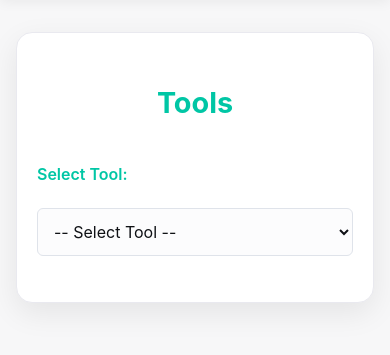
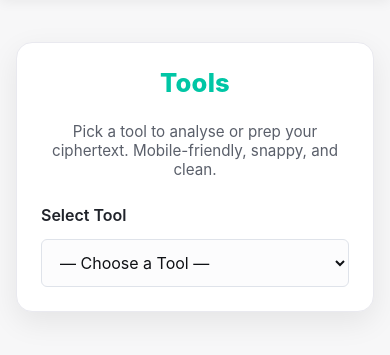
Before and after one commit to Gapryong-Kim/Cryptiq1, a Flask app: page /tools in a window 390 px wide. Shown: the part 68-423 px from the top of the page. Run offline with Flask 3, Linux system fonts and the light colour scheme.

Commit message:
Add files via upload

```diff
--- a/CryptiQ/templates/tools.html
+++ b/CryptiQ/templates/tools.html
@@ -1,57 +1,90 @@
 <!DOCTYPE html>
 <html lang="en">
 <head>
-  <meta charset="utf-8">
+  <meta charset="utf-8" />
   <title>CryptiQ — Tools</title>
   <link rel="stylesheet" href="{{ url_for('static', filename='style.css') }}">
+  <meta name="viewport" content="width=device-width, initial-scale=1" />
   <style>
-    .tools-container {
+    /* ===== Page shell ===== */
+    .tools-shell {
       width: 100%;
-      max-width: 720px;
+      max-width: 820px;
       margin: 120px auto 60px;
       background: var(--panel);
       padding: 40px;
       border-radius: var(--radius-lg);
+      border: 1px solid var(--line);
       box-shadow: var(--elev-shadow);
-      border: 1px solid var(--line);
       display: flex;
       flex-direction: column;
       gap: 18px;
     }
-
-    .tools-container h2 {
+    .tools-title {
       color: var(--accent);
       text-align: center;
-      font-size: 1.8rem;
-      font-weight: 700;
+      font-size: 1.9rem;
+      font-weight: 800;
+      margin: 0 0 6px;
+      letter-spacing: .2px;
+    }
+    .tools-subtitle {
+      text-align: center;
+      color: var(--muted);
+      margin: 0 0 8px;
+      font-size: .95rem;
     }
 
-    .tool-description {
-      color: var(--muted);
-      font-size: 0.95rem;
-      line-height: 1.5;
-      background: var(--panel-2);
-      border: 1px solid var(--line);
-      border-radius: var(--radius-md);
-      padding: 12px 16px;
+    /* Selector row */
+    .tools-row {
+      display: grid;
+      grid-template-columns: 220px 1fr;
+      gap: 14px;
+      align-items: center;
     }
+    .cipher-label { color: var(--text-dim); font-weight: 600; }
 
     #tool-select {
       background: var(--input-bg);
       border: 1px solid var(--input-border);
       border-radius: var(--radius-sm);
       color: var(--text);
-      padding: 12px;
+      padding: 12px 14px;
       font-size: 1rem;
       cursor: pointer;
+      width: 100%;
+      box-sizing: border-box;
+      transition: border-color .18s ease, box-shadow .18s ease, background .18s ease;
     }
     #tool-select:hover { background: var(--input-hover); }
     #tool-select:focus {
       outline: none;
       border-color: var(--accent);
       box-shadow: 0 0 0 2px var(--accent-soft);
+      background: var(--input-focus);
     }
 
+    /* Tool card */
+    .tool-card {
+      background: var(--panel-2);
+      border: 1px solid var(--line);
+      border-radius: var(--radius-md);
+      padding: 16px;
+      display: flex;
+      flex-direction: column;
+      gap: 14px;
+    }
+    .tool-description {
+      color: var(--muted);
+      font-size: .95rem;
+      line-height: 1.55;
+      background: transparent;
+      border-radius: var(--radius-md);
+      padding: 0;
+      margin: 0;
+    }
+
+    /* Inputs */
     textarea {
       width: 100%;
       border-radius: var(--radius-md);
@@ -131,42 +207,63 @@
       color: var(--text);
       font-family: 'Fira Code', monospace;
       font-size: 15px;
-      transition: 0.2s ease;
       text-transform: lowercase;
+      transition: .18s ease;
     }
-
-    .sub-letter-box input:focus {
+    .sub-input:focus {
       outline: none;
       border-color: var(--accent);
       background: var(--input-focus);
       box-shadow: 0 0 0 2px var(--accent-soft);
     }
 
-    @media (max-width: 768px) {
-      .tools-container { padding: 28px 20px; margin: 100px 16px; }
-      #substitution-row { gap: 5px; }
-      .sub-letter-box input { width: 32px; height: 32px; font-size: 14px; }
+    /* Helper bar */
+    .helper-bar {
+      display: flex;
+      flex-wrap: wrap;
+      gap: 10px;
+      justify-content: space-between;
+      align-items: center;
+      border-top: 1px dashed var(--line);
+      padding-top: 12px;
+      margin-top: -4px;
+    }
+    .helper-right { display: flex; gap: 8px; flex-wrap: wrap; }
+
+    /* Mobile tweaks */
+    @media (max-width: 860px) {
+      .tools-shell { margin: 110px 16px 48px; padding: 24px; }
+      .tools-row { grid-template-columns: 1fr; gap: 8px; }
+      .btn { width: 100%; justify-content: center; }
+      .helper-right .btn { width: auto; }
+    }
+    @media (max-width: 480px) {
+      .tools-title { font-size: 1.6rem; }
+      .sub-letter-box { width: 44px; padding: 6px; }
+      .sub-input { width: 32px; height: 32px; font-size: 14px; }
     }
   </style>
 </head>
-
 <body>
   {% include 'base_nav.html' %}
 
-  <div class="tools-container">
-    <h2>Tools</h2>
+  <div class="tools-shell">
+    <h1 class="tools-title">Tools</h1>
+    <p class="tools-subtitle">Pick a tool to analyse or prep your ciphertext. Mobile-friendly, snappy, and clean.</p>
 
-    <label for="tool-select" class="cipher-label">Select Tool:</label>
+    <div class="tools-row">
+      <label for="tool-select" class="cipher-label">Select Tool</label>
       <select id="tool-select">
-      <option value="">-- Select Tool --</option>
+        <option value="">— Choose a Tool —</option>
         <option value="frequency">Frequency Analyzer</option>
         <option value="polybius">Polybius Standardizer</option>
         <option value="substitution">Substitution Cipher Analyzer</option>
         <option value="unique">Unique Symbol Finder</option>
         <option value="text_spacer">Text Spacer</option>
       </select>
+    </div>
 
-    <div id="tool-container"></div>
+    <div id="tool-container" class="tool-card" style="display:none;"></div>
   </div>
 
   <script>
@@ -175,99 +272,148 @@
     const alphabet = 'ABCDEFGHIJKLMNOPQRSTUVWXYZ'.split('');
 
     const toolExplanations = {
-      frequency: "The Frequency Analyzer examines how often each letter appears in your text, revealing patterns useful for breaking ciphers.",
-      polybius: "The Polybius Standardizer formats text encoded via the Polybius square cipher, converting it into a substitution-ready format.",
-      substitution: "The Substitution Analyzer lets you map ciphertext to plaintext interactively. Cipher letters are shown above, and your lowercase plaintext mappings appear below.",
-      unique: "The Unique Symbol Finder divides text into blocks of length n and counts how many unique combinations appear.",
-      text_spacer: "The Text Spacer reformats text into equal-length groups for readability or pattern analysis."
+      frequency: "Counts how often each letter appears. Great first step for substitution-style ciphers.",
+      polybius:  "Normalizes Polybius outputs to a clean letter stream you can feed into other tools.",
+      substitution: "Map each ciphertext letter to a plaintext guess. Cipher (top) → your guess (bottom). Live preview updates in the textarea.",
+      unique:    "Splits text into blocks of length n and counts unique blocks. Helpful for pattern hunting.",
+      text_spacer: "Removes spaces, then re-blocks your text into fixed-size chunks for readability and analysis."
     };
+
+    const showCard = () => { toolContainer.style.display = 'flex'; };
 
     toolSelect.addEventListener("change", async () => {
       toolContainer.innerHTML = "";
       const selected = toolSelect.value;
+      if (!selected) { toolContainer.style.display = 'none'; return; }
+      showCard();
 
+      /* ---------- Substitution Analyzer ---------- */
       if (selected === "substitution") {
         toolContainer.innerHTML = `
           <p class="tool-description">${toolExplanations['substitution']}</p>
-          <textarea id="ciphertext" placeholder="Enter ciphertext here..."></textarea>
-          <div id="substitution-row"></div>
-          <pre id="frequency-output" style="margin-top:15px;"></pre>
+          <textarea id="ciphertext" placeholder="Paste ciphertext here…"></textarea>
+          <div id="substitution-row" aria-label="Substitution grid"></div>
+
+          <div class="helper-bar">
+            <div class="helper-left" style="color:var(--muted);font-size:.92rem;">
+              Tip: Enter lowercase plaintext guesses. Use Frequency Analyzer for hints.
+            </div>
+            <div class="helper-right">
+              <button class="btn secondary" id="clear-mapping" type="button">Clear Mapping</button>
+              <button class="btn secondary" id="reset-text" type="button">Reset Text</button>
+            </div>
+          </div>
+
+          <div class="result-box" id="frequency-output" aria-live="polite"></div>
         `;
 
         const substitutionRow = document.getElementById("substitution-row");
-        const mapping = {};
-        let ciphertext = "";
+        const mapping = {};   // mapping[cipherLetter] = plaintextGuess(lowercase) or ""
         let originalText = "";
+        const textarea = document.getElementById("ciphertext");
+        const freqOutput = document.getElementById("frequency-output");
 
+        // Build tiles: Cipher on top → user input (plaintext) below, with a small arrow
         alphabet.forEach(cipherLetter => {
           const box = document.createElement("div");
           box.className = "sub-letter-box";
           const top = document.createElement("span");
+          top.className = "sub-top";
           top.textContent = cipherLetter;
+
+          const arrow = document.createElement("span");
+          arrow.className = "sub-arrow";
+          arrow.textContent = "↓";
+
           const input = document.createElement("input");
+          input.className = "sub-input";
+          input.maxLength = 1;
           input.dataset.cipher = cipherLetter;
+          input.placeholder = "…";
+
+          input.addEventListener("input", () => {
+            const cipher = input.dataset.cipher;
+            const plain = (input.value || "").toLowerCase();
+            mapping[cipher] = plain;
+            updateTextarea();
+          });
+
           box.appendChild(top);
+          box.appendChild(arrow);
           box.appendChild(input);
           substitutionRow.appendChild(box);
           mapping[cipherLetter] = "";
-
-          input.addEventListener("input", () => {
-            const cipher = input.dataset.cipher;
-            const plain = input.value.toLowerCase();
-            mapping[cipher] = plain;
-            updateTextarea();
-          });
         });
 
-        const textarea = document.getElementById("ciphertext");
-        const freqOutput = document.getElementById("frequency-output");
-
+        // Live textarea mapping
         textarea.addEventListener("input", async () => {
-          ciphertext = textarea.value.toUpperCase();
-          originalText = ciphertext;
+          originalText = textarea.value.toUpperCase();
           updateTextarea();
 
-          if (ciphertext.trim()) {
+          // frequency call
+          if (originalText.trim()) {
             try {
               const formData = new FormData();
-              formData.append("text", ciphertext);
+              formData.append("text", originalText);
               formData.append("tool_type", "frequency");
-              const response = await fetch("/tools/run", { method: "POST", body: formData });
-              const data = await response.json();
-              freqOutput.innerText = data.text;
-            } catch {
+              const res = await fetch("/tools/run", { method: "POST", body: formData });
+              const data = await res.json();
+              freqOutput.innerText = data.text || "";
+            } catch (e) {
               freqOutput.innerText = "Error fetching frequency analysis.";
             }
-          } else freqOutput.innerText = "";
+          } else {
+            freqOutput.innerText = "";
+          }
         });
 
         function updateTextarea() {
-          let result = "";
-          for (let char of originalText) {
-            result += mapping[char] || char;
+          // Render plaintext guesses inline (letters not mapped stay as original)
+          let out = "";
+          for (let ch of originalText) {
+            out += mapping[ch] !== undefined && mapping[ch] !== "" ? mapping[ch] : ch;
           }
-          textarea.value = result;
-        }
+          textarea.value = out;
         }
 
-      // --- Frequency / Polybius / Unique / Text Spacer ---
+        // helper buttons
+        document.getElementById("clear-mapping").addEventListener("click", () => {
+          substitutionRow.querySelectorAll(".sub-input").forEach(inp => inp.value = "");
+          Object.keys(mapping).forEach(k => mapping[k] = "");
+          updateTextarea();
+        });
+        document.getElementById("reset-text").addEventListener("click", () => {
+          textarea.value = originalText;
+          freqOutput.innerText = "";
+        });
+      }
+
+      /* ---------- Frequency / Polybius / Unique / Text Spacer ---------- */
       else if (["frequency", "polybius", "unique", "text_spacer"].includes(selected)) {
         let extra = "";
         if (selected === "text_spacer") {
           extra = `
-            <div style="display:flex;align-items:center;gap:10px;margin-top:8px;">
-              <label for="block-length">Block Length:</label>
-              <input type="number" id="block-length" min="1" value="5" style="width:80px;">
+            <div class="inline-controls">
+              <label for="block-length" class="cipher-label">Block Length</label>
+              <input type="number" id="block-length" min="1" value="5" class="num-input">
+            </div>
+          `;
+        }
+        if (selected === "unique") {
+          extra = `
+            <div class="inline-controls">
+              <label for="block-length" class="cipher-label">Block Length</label>
+              <input type="number" id="block-length" min="1" value="2" class="num-input">
             </div>
           `;
         }
 
         toolContainer.innerHTML = `
           <p class="tool-description">${toolExplanations[selected]}</p>
-          <textarea id="tool-text" placeholder="Enter text here..."></textarea>
+          <textarea id="tool-text" placeholder="Paste or type your text…"></textarea>
           ${extra}
-          <button id="tools-run">Run</button>
-          <pre id="tool-result"></pre>
+          <button id="tools-run" class="btn" type="button">Run</button>
+          <div id="tool-result" class="result-box" aria-live="polite"></div>
         `;
 
         document.getElementById("tools-run").addEventListener("click", async () => {
@@ -275,11 +421,13 @@
           const formData = new FormData();
           formData.append("text", text);
           formData.append("tool_type", selected);
-          if (selected === "text_spacer")
-            formData.append("block_length", document.getElementById("block-length").value);
-          const response = await fetch("/tools/run", { method: "POST", body: formData });
-          const data = await response.json();
-          document.getElementById("tool-result").innerText = data.text;
+
+          const blockEl = document.getElementById("block-length");
+          if (blockEl) formData.append("block_length", blockEl.value);
+
+          const res = await fetch("/tools/run", { method: "POST", body: formData });
+          const data = await res.json();
+          document.getElementById("tool-result").innerText = data.text || "";
         });
       }
     });
```
Also changed, not shown: other parts of CryptiQ/templates/tools.html (+67 -24 lines). Lines whose indentation alone changed are shown as unchanged.
